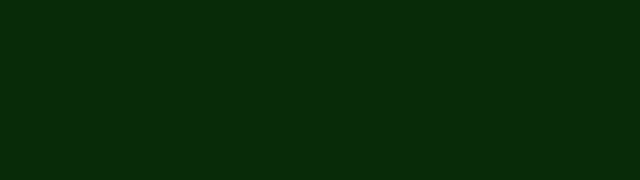
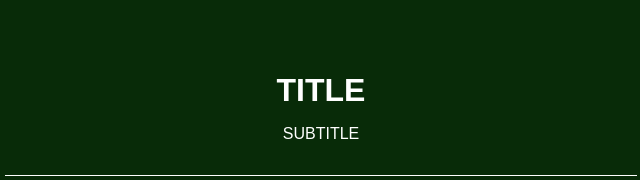
Before and after one commit to mr-mtrplk/TrustBusterTeam, a plain HTML site: page index.html in a window 1280 px wide. Shown: the whole page, without its empty margins (319-959 px from the left). Drawn offline with Linux system fonts and the light colour scheme.

Commit message:
főoldal header

```diff
--- a/index.html
+++ b/index.html
@@ -8,6 +8,11 @@
     <script src="./misc/script.js"></script>
 </head>
 <body>
-
+    <header class="heropanel--video" data-vide-bg="mp4: https://www.gordonmac.com/wp-content/uploads/storm-1.mp4, poster: https://www.gordonmac.com/wp-content/uploads/storm-1.png" data-vide-options="posterType: png, loop: false, muted: true, position: 50% 50%">
+        <div class="heropanel__content">
+             <h1><a href="/" rel="home">Title</a></h1>
+             <p>Subtitle</p>
+        </div>
+     </header>
 </body>
 </html>
--- a/misc/style.css
+++ b/misc/style.css
@@ -5,3 +5,50 @@ background-color: #082b08;
 --secondary: #adffad;
 --accent: #26cf26;
 }
+.heropanel--video {
+    font-family:sans-serif;
+    min-height:500px;
+}
+
+@keyframes gm-slidein {
+    from {
+        -webkit-transform:translate3d(0,-100%,0);
+        opacity:0;
+        transform:translate3d(0,-100%,0);
+    }
+
+    to {
+        -webkit-transform:none;
+        opacity:1;
+        transform:none;
+    }
+}
+
+.heropanel__content {
+    -moz-animation:gm-slidein 3s 1;
+    -ms-animation:gm-slidein 3s 1;
+    -o-animation:gm-slidein 3s 1;
+    -webkit-animation:gm-slidein 3s 1;
+    animation:gm-slidein 3s 1;
+    border-bottom:1px solid #FFF;
+    margin:0 auto;
+    max-width:50%;
+    padding:4em 0 2em;
+    text-align:center;
+}
+
+.heropanel__content h1 {
+    margin:0 0 .5em;
+    text-transform:uppercase;
+}
+
+.heropanel__content h1 a {
+    color:#FFF;
+    text-decoration:none;
+}
+
+.heropanel__content p {
+    color:#fff;
+    margin:0;
+    text-transform:uppercase;
+}
```
